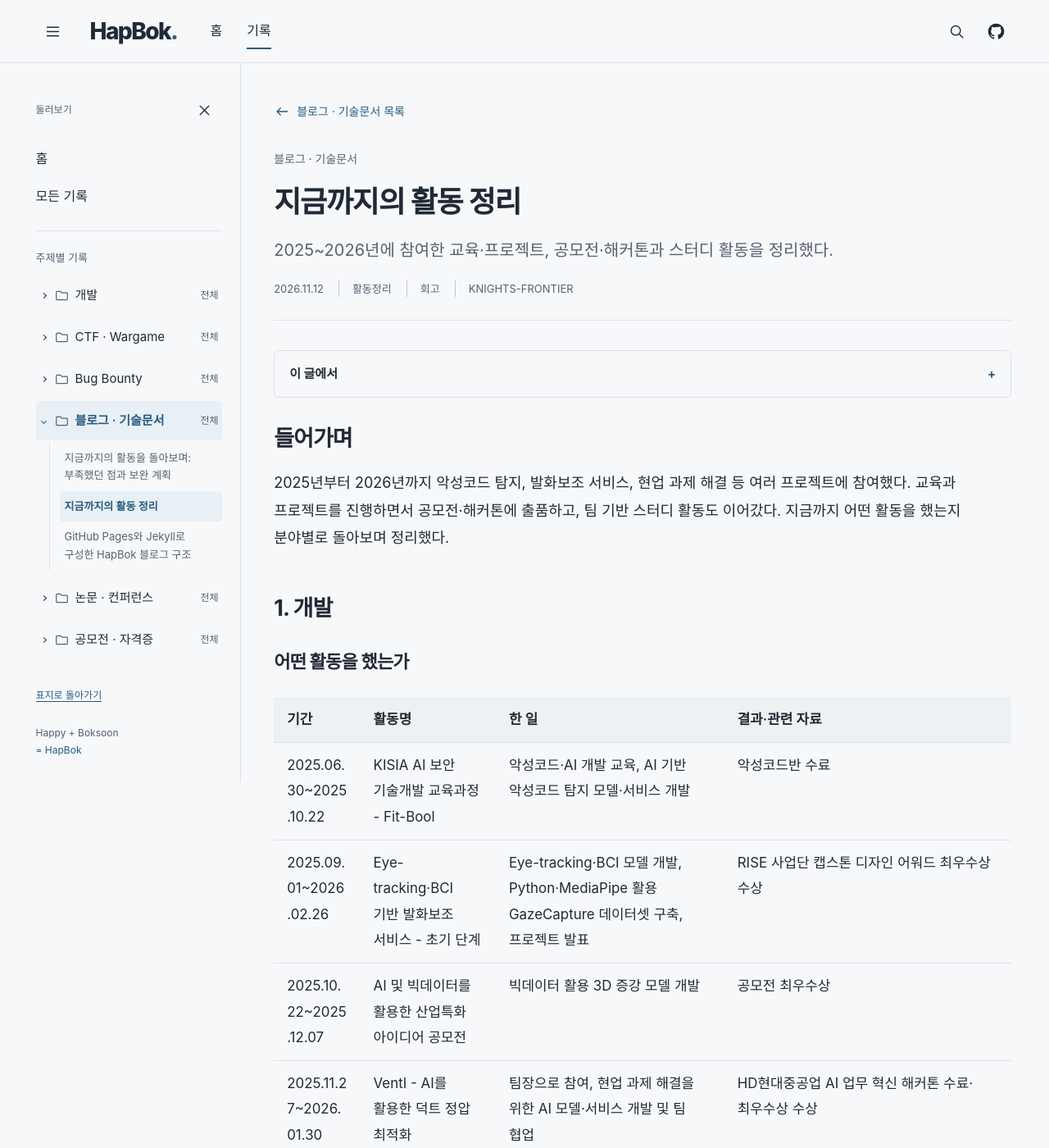
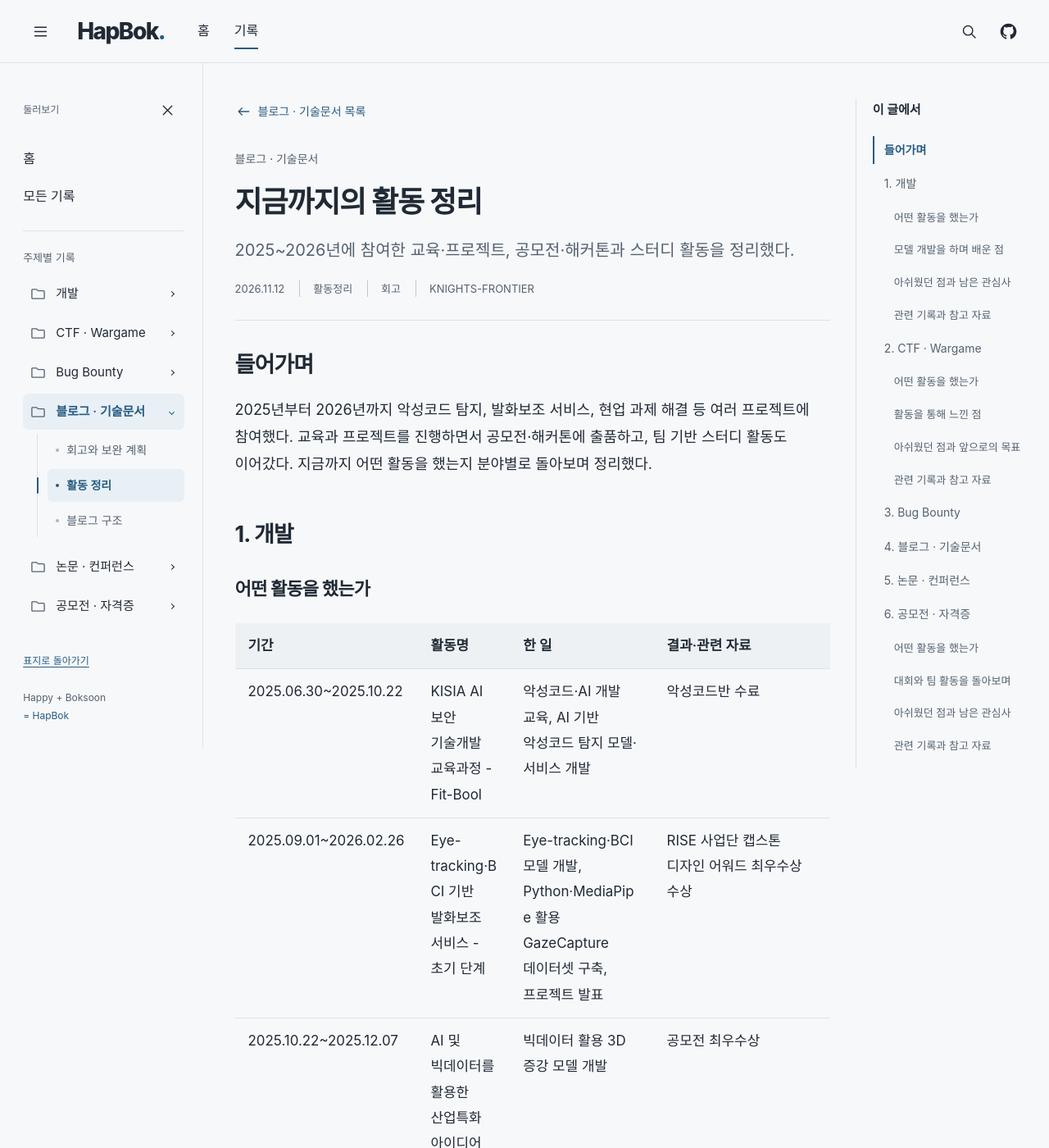
Before and after one commit to HapBok/HapBok.github.io, a Jekyll site: the page built from _posts/blog-docs/2026-11-12-frontier-activity-summary.md, in a window 1280 px wide and 1400 px high. Shown: the whole window at 82% size. Built offline with Jekyll 4.4.1, drawn with Linux system fonts in a browser that asks for light colours; some web fonts are replaced.

Commit message:
Improve responsive reading layout and category navigation

```diff
--- a/_includes/navigation.html
+++ b/_includes/navigation.html
@@ -6,13 +6,12 @@
 {% for category in site.data.categories %}
 <section class="nav-folder" data-folder="{{ category.key }}">
 <div class="folder-row{% if active_category == category.key %} is-current{% endif %}">
-<button class="folder-toggle" type="button" aria-expanded="{% if active_category == category.key %}true{% else %}false{% endif %}" aria-controls="folder-{{ category.key }}" aria-label="{{ category.title }} 게시글 {% if active_category == category.key %}접기{% else %}펼치기{% endif %}">
-<span class="folder-chevron" aria-hidden="true"></span><svg class="folder-icon" viewBox="0 0 20 20" width="17" height="17" fill="none" stroke="currentColor" stroke-width="1.4" aria-hidden="true"><path d="M2 5a1 1 0 0 1 1-1h5l2 2h7a1 1 0 0 1 1 1v8a1 1 0 0 1-1 1H3a1 1 0 0 1-1-1Z"/></svg><span>{{ category.title }}</span></button>
-<a class="folder-index" href="{{ category.url | relative_url }}" aria-label="{{ category.title }} 전체 목록"{% if page.url == category.url %} aria-current="page"{% endif %}>전체</a>
+<a class="folder-index" href="{{ category.url | relative_url }}" aria-label="{{ category.title }} 전체 기록" title="{{ category.title }} 전체 기록"{% if page.url == category.url %} aria-current="page"{% endif %}><svg class="folder-icon" viewBox="0 0 20 20" width="19" height="19" fill="none" stroke="currentColor" stroke-width="1.4" aria-hidden="true"><path d="M2 5a1 1 0 0 1 1-1h5l2 2h7a1 1 0 0 1 1 1v8a1 1 0 0 1-1 1H3a1 1 0 0 1-1-1Z"/></svg></a>
+<button class="folder-toggle" type="button" data-folder-title="{{ category.title | escape }}" aria-expanded="{% if active_category == category.key %}true{% else %}false{% endif %}" aria-controls="folder-{{ category.key }}" aria-label="{{ category.title }} 게시글 {% if active_category == category.key %}접기{% else %}펼치기{% endif %}"><span>{{ category.title }}</span><span class="folder-chevron" aria-hidden="true"></span></button>
 </div>
 <div class="folder-posts" id="folder-{{ category.key }}"{% unless active_category == category.key %} hidden{% endunless %}>
 {% assign folder_posts = site.categories[category.key] %}
-{% if folder_posts.size > 0 %}{% for post in folder_posts %}<a class="folder-post" href="{{ post.url | relative_url }}"{% if page.url == post.url %} aria-current="page"{% endif %}>{{ post.title | escape }}</a>{% endfor %}
+{% if folder_posts.size > 0 %}{% for post in folder_posts %}<a class="folder-post" href="{{ post.url | relative_url }}" title="{{ post.title | escape }}"{% if page.url == post.url %} aria-current="page"{% endif %}><span>{{ post.nav_title | default: post.title | escape }}</span></a>{% endfor %}
 {% else %}<p class="folder-empty">기록을 준비하고 있습니다.</p>{% endif %}
 </div>
 </section>
--- a/_posts/blog-docs/2026-10-30-github-pages-blog-structure.md
+++ b/_posts/blog-docs/2026-10-30-github-pages-blog-structure.md
@@ -1,6 +1,7 @@
 ---
 layout: post
 title: "GitHub Pages와 Jekyll로 구성한 HapBok 블로그 구조"
+nav_title: "블로그 구조"
 date: 2026-10-30
 categories: [blog-docs]
 tags: [jekyll, github-pages]
@@ -33,7 +34,7 @@ KNIGHTS FRONTIER 활동과 보안·개발 학습 과정을 남기기 위해 개
 
 소개는 홈의 `/home/#about`에 통합했다. 이전 `/about/` 주소로 접근하면 이 영역으로 이동한다.
 
-사이드바에는 홈, 모든 기록, 여섯 개 카테고리가 있다. **카테고리 이름을 누르면 하위 글 목록을 접고 펼치고**, 옆의 **‘전체’ 링크를 누르면 카테고리 목록 페이지로 이동**한다. 큰 화면에서는 사이드바를 접을 수 있고, 작은 화면에서는 메뉴 서랍으로 탐색한다.
+사이드바에는 홈, 모든 기록, 여섯 개 카테고리가 있다. **카테고리 이름이나 화살표를 누르면 하위 글 목록을 접고 펼치고**, **폴더 아이콘을 누르면 카테고리 전체 기록으로 이동**한다. 하위 목록은 짧은 대표 제목으로 표시한다. 큰 화면에서는 사이드바를 접을 수 있고, 작은 화면에서는 메뉴 서랍으로 탐색한다.
 
 ## Jekyll이 글과 화면을 연결하는 방식
 
@@ -83,7 +84,7 @@ HapBok.github.io/
 
 디자인은 `assets/css/style.scss`가 `_sass`의 파일들을 순서대로 불러오는 방식이다. 색상·글꼴 변수는 `_tokens.scss`, 본문은 `_post.scss`, 반응형 규칙은 `_responsive.scss`에서 관리한다. 마지막에는 `_refinements.scss`가 적용되므로, 화면을 수정할 때는 한 파일의 규칙뿐 아니라 뒤에서 덮어쓰는 규칙도 확인해야 한다.
 
-현재 디자인은 밝은 배경과 Pretendard 글꼴을 사용한다. 큰 화면에서 본문 폭은 최대 820px로 제한하고, 글과 목차 묶음을 사이드바를 제외한 공간의 가운데에 배치한다.
+현재 디자인은 밝은 배경과 Pretendard 글꼴을 사용한다. 본문은 화면 너비와 메뉴 상태에 따라 폭이 조정되고, 넓은 화면의 목차는 본문과 분리해 화면 오른쪽에 고정한다. 화면이 좁아지면 목차는 본문 위 접이식 메뉴로 전환한다.
 
 ## 새 글 작성과 카테고리 분류
 
--- a/_posts/blog-docs/2026-11-12-frontier-activity-summary.md
+++ b/_posts/blog-docs/2026-11-12-frontier-activity-summary.md
@@ -1,6 +1,7 @@
 ---
 layout: post
 title: "지금까지의 활동 정리"
+nav_title: "활동 정리"
 date: 2026-11-12
 categories: [blog-docs]
 tags: [활동정리, 회고, KNIGHTS-FRONTIER]
--- a/_posts/blog-docs/2026-11-12-frontier-learning-plan.md
+++ b/_posts/blog-docs/2026-11-12-frontier-learning-plan.md
@@ -1,6 +1,7 @@
 ---
 layout: post
 title: "지금까지의 활동을 돌아보며: 부족했던 점과 보완 계획"
+nav_title: "회고와 보완 계획"
 date: 2026-11-12
 categories: [blog-docs]
 tags: [회고, 학습계획, KNIGHTS-FRONTIER]
--- a/_sass/_refinements.scss
+++ b/_sass/_refinements.scss
@@ -1,5 +1,5 @@
-/* A wider shell uses the monitor; article lines stay deliberately readable. */
-:root { --sidebar-width:250px; --page-gutter:clamp(20px,3.4vw,72px); }
+/* Navigation and reading space respond to the available CSS viewport, including browser zoom. */
+:root { --sidebar-width:clamp(220px,16vw,260px); --page-gutter:clamp(20px,2.2vw,56px); --toc-width:clamp(208px,14vw,280px); --reading-gap:clamp(28px,2.4vw,64px); }
 .header-inner,.page-frame { max-width:none; padding-inline:var(--page-gutter); }
 .header-inner { gap:24px; }
 .header-nav { margin-left:16px; }
@@ -14,31 +14,41 @@ body.sidebar-is-collapsed .site-sidebar { width:0; padding-inline:0; border:0; v
 .sidebar-cover-link { display:inline-block; font-size:12px; margin-top:30px; }
 .sidebar-signature { margin-top:20px; }
 .topic-nav { padding-top:20px; margin-top:20px; }
-.folder-row { display:grid; grid-template-columns:minmax(0,1fr) auto; align-items:center; margin:3px 0; border-radius:5px; }
+.folder-row { display:grid; grid-template-columns:36px minmax(0,1fr); align-items:center; margin:4px 0; border-radius:7px; }
 .folder-row.is-current { background:var(--selected); }
-.folder-toggle { display:flex; align-items:center; gap:8px; width:100%; min-width:0; text-align:left; padding:12px 4px; color:var(--text); font-size:15px; line-height:1.6; border:0; border-radius:5px; background:transparent; transition:background-color 160ms,color 160ms; }
+.folder-toggle { display:flex; align-items:center; justify-content:space-between; gap:10px; width:100%; min-width:0; min-height:44px; text-align:left; padding:10px 10px 10px 4px; color:var(--text); font-size:15px; line-height:1.6; border:0; border-radius:5px; background:transparent; transition:background-color 160ms,color 160ms; }
 .folder-toggle:hover { color:var(--link); background:#e8eff5; }
 .folder-row.is-current .folder-toggle { color:var(--link); font-weight:600; }
 .folder-chevron { width:5px; height:5px; border-right:1.5px solid currentColor; border-bottom:1.5px solid currentColor; transform:rotate(-45deg); transition:transform 180ms; margin:0 3px; flex:0 0 auto; }
 .folder-toggle[aria-expanded="true"] .folder-chevron { transform:rotate(45deg); }
-.folder-icon { flex:0 0 auto; color:var(--muted); }
-.folder-index { font-size:12px; color:var(--muted); padding:8px 4px; text-decoration:none; border-radius:4px; }
+.folder-icon { flex:0 0 auto; }
+.folder-index { display:grid; place-items:center; align-self:stretch; min-height:44px; color:var(--muted); text-decoration:none; border-radius:5px; }
 .folder-index:hover,.folder-index:focus-visible { color:var(--link); background:#dbe8f2; }
-.folder-posts { margin:0 0 10px 16px; padding-left:12px; border-left:1px solid var(--line); }
-.folder-post { display:block; padding:8px 6px; border-radius:4px; font-size:13px; line-height:1.65; text-decoration:none; color:var(--muted); }
+.folder-posts { margin:5px 0 14px 17px; padding-left:12px; border-left:1px solid var(--line); }
+.folder-post { position:relative; display:flex; align-items:center; gap:9px; min-height:40px; padding:9px 10px; margin:3px 0; border-radius:6px; font-size:14px; line-height:1.55; text-decoration:none; color:var(--muted); }
+.folder-post::before { content:""; width:4px; height:4px; border-radius:50%; background:currentColor; flex:0 0 auto; opacity:.45; }
+.folder-post > span { display:-webkit-box; -webkit-box-orient:vertical; -webkit-line-clamp:2; overflow:hidden; }
 .folder-post:hover { color:var(--link); background:var(--selected); }
 .folder-post[aria-current] { background:var(--selected); color:var(--link); font-weight:600; }
+.folder-post[aria-current]::before { opacity:1; }
+.folder-post[aria-current]::after { content:""; position:absolute; inset:10px auto 10px -13px; width:2px; border-radius:2px; background:var(--link); }
 .folder-empty { margin:0; padding:8px 6px; font-size:12px; color:var(--muted); }
 .archive-header { grid-template-columns:minmax(0,1fr) 240px; min-height:165px; }
 .category-character { width:240px; max-height:155px; }
 .archive-tools .search-field { width:min(100%,520px); }
 .archive-copy p { max-width:85ch; }
 .archive-copy h3 { font-size:24px; }
-.reading-layout { width:100%; margin-inline:auto; grid-template-columns:minmax(0,820px); gap:clamp(28px,3vw,60px); justify-content:center; }
-/* Centre the reading group in the space beside the navigation, including on ultrawide displays.
-   An absent or compact table of contents must not reserve an empty column. */
-@media (min-width:1400px) {
-.reading-layout:has(> .page-toc:not([hidden])) { grid-template-columns:minmax(0,820px) 190px; }
+.reading-layout { display:block; width:100%; max-width:none; margin-inline:auto; }
+.post-page { width:100%; max-width:clamp(820px,60vw,1600px); margin-inline:auto; }
+.post-body { font-size:clamp(18px,calc(14px + .25vw),22px); }
+.post-body table { min-width:640px; }
+.post-body th:first-child,.post-body td:first-child { min-width:10ch; overflow-wrap:normal; }
+/* Reserve only the right rail; the article fills the remaining space independently. */
+@media (min-width:1280px) {
+.main-content:has(.reading-layout > .page-toc:not([hidden])) { padding-right:calc(var(--toc-width) + var(--reading-gap)); }
+.reading-layout > .page-toc { position:fixed; top:calc(var(--header-height) + 44px); right:var(--page-gutter); width:var(--toc-width); max-height:calc(100svh - var(--header-height) - 68px); margin:0; padding:0 0 4px 20px; border:0; border-left:1px solid var(--line); border-radius:0; overflow-y:auto; overscroll-behavior:contain; scrollbar-width:thin; }
+.page-toc summary { margin-bottom:18px; }
+.page-toc a { padding-block:6px; }
 }
 .post-description { max-width:70ch; }
 .site-footer { max-width:none; margin-inline:var(--page-gutter); }
@@ -82,8 +92,8 @@ body.sidebar-is-collapsed .site-sidebar { width:0; padding-inline:0; border:0; v
 .home-copy .eyebrow { font-size:15px; }
 .archive-copy h3 { font-size:26px; }
 }
-@media (max-width:1399px) {
-.reading-layout { display:block; max-width:900px; }
+@media (max-width:1279px) {
+.reading-layout,.post-page { max-width:none; }
 .page-toc { position:static; border:1px solid var(--line); border-radius:6px; padding:14px 18px; margin:0 0 32px; max-height:none; }
 .page-toc summary { margin:0; }
 .page-toc summary::after { content:"+"; float:right; color:var(--link); }
@@ -110,6 +120,7 @@ body.sidebar-is-collapsed .site-sidebar { width:min(320px,88vw); }
 .header-nav { gap:20px; }
 .header-actions { gap:0; }
 .main-content { padding-top:34px; }
+.post-body { font-size:17px; }
 .home-intro { grid-template-columns:1fr; gap:28px; }
 .home-copy h1 { font-size:40px; }
 .home-lead { font-size:27px; }
--- a/assets/js/modules/navigation.js
+++ b/assets/js/modules/navigation.js
@@ -74,8 +74,7 @@ export function initNavigation() {
   menu.querySelectorAll('.folder-toggle').forEach(button => {
     const panel = document.getElementById(button.getAttribute('aria-controls'));
     if (!panel) return;
-    const label = button.closest('[data-folder]').querySelector('.folder-index')
-      .getAttribute('aria-label').replace(' 전체 목록', '');
+    const label = button.getAttribute('data-folder-title');
     button.addEventListener('click', () => {
       const expanded = button.getAttribute('aria-expanded') !== 'true';
       button.setAttribute('aria-expanded', String(expanded));
--- a/assets/js/modules/toc.js
+++ b/assets/js/modules/toc.js
@@ -8,7 +8,7 @@ export function initToc() {
   const details = toc.querySelector('details');
   const mobileSlot = document.querySelector('[data-mobile-toc]');
   const desktopSlot = toc.parentElement;
-  const compact = matchMedia('(max-width: 1399px)');
+  const compact = matchMedia('(max-width: 1279px)');
   const ids = new Set([...document.querySelectorAll('[id]')].filter(item => !headings.includes(item)).map(item => item.id));
   const links = [];
   headings.forEach((heading, index) => {
@@ -50,12 +50,21 @@ export function initToc() {
       if (heading.getBoundingClientRect().top <= header + 36) current = index;
     });
     if (scrollY > 0 && Math.ceil(scrollY + innerHeight) >= document.documentElement.scrollHeight - 3) current = headings.length - 1;
-    if (active === current) return;
-    active = current;
-    links.forEach((link, index) => {
-      if (index === current) link.setAttribute('aria-current', 'location');
-      else link.removeAttribute('aria-current');
-    });
+    if (active !== current) {
+      active = current;
+      links.forEach((link, index) => {
+        if (index === current) link.setAttribute('aria-current', 'location');
+        else link.removeAttribute('aria-current');
+      });
+    }
+    // Keep a long outline's current entry visible without moving the article or keyboard focus.
+    if (!compact.matches) {
+      const box = links[current].getBoundingClientRect();
+      const panel = toc.getBoundingClientRect();
+      if (box.top < panel.top || box.bottom > panel.bottom) {
+        toc.scrollTop += box.top - panel.top - panel.height / 2 + box.height / 2;
+      }
+    }
   }
   const schedule = () => {
     if (scheduled) return;
```
Also changed, not shown: other parts of _posts/blog-docs/2026-10-30-github-pages-blog-structure.md (+1 -1 lines), scripts/navigation.test.mjs (+2 -1 lines), scripts/toc.test.mjs (added, +83 -0 lines), README.md.
